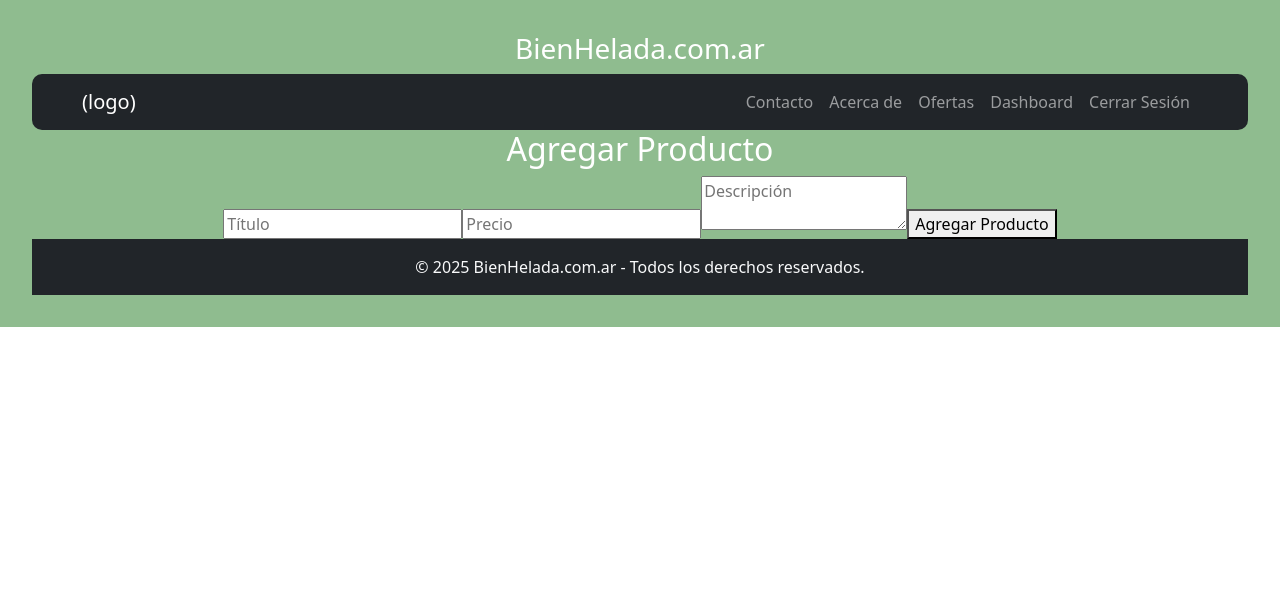
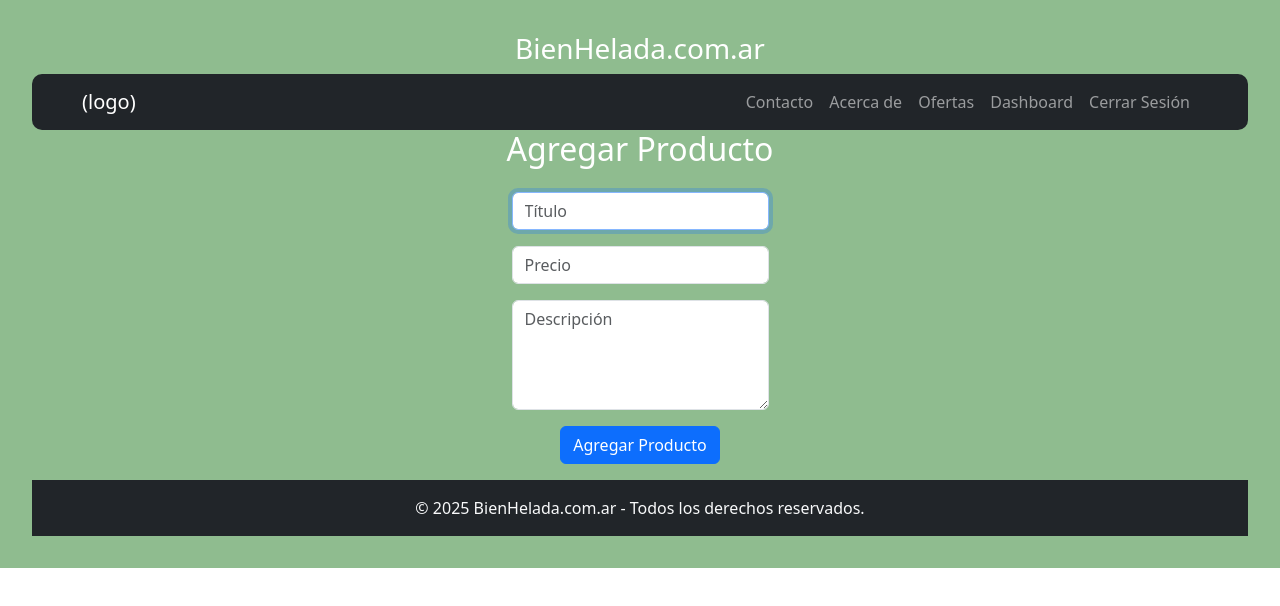
Before and after one commit to undrbug/integrador-TalentoTech, a React (Vite) app: page /add-product in a window 1280 px wide. Shown: the top 606 px of the page. Built offline with nearby package versions, Linux system fonts and the light colour scheme; no server answers; sample sign-in values are in the browser's storage.

Commit message:
Se agregaron maximos, minimos, saltos, longitud max y min, columnas, etc al form de productadd

```diff
--- a/src/components/ProductAdd.jsx
+++ b/src/components/ProductAdd.jsx
@@ -1,10 +1,13 @@
 import { useState } from 'react';
 import { useProductos } from './ProductContext.jsx';
 import { useNavigate } from 'react-router-dom';
+import Form from 'react-bootstrap/Form';
+import Button from 'react-bootstrap/Button';
+import Container from 'react-bootstrap/Container';
 
 const ProductAdd = () => {
 
-    const { productos } = useProductos();
+    const { productos, setProductos } = useProductos();
     const [errors, setErrors] = useState({});
     const navigate = useNavigate();
     const handleRedirect = (ruta) => {
@@ -44,7 +47,7 @@ const ProductAdd = () => {
     const addProduct = (product) => {
         const newId = productos.length > 0 ? Math.max(...productos.map(p => p.id)) + 1 : 1;
         const newProduct = { id: newId, ...product };
-        productos.push(newProduct);
+        setProductos([...productos, newProduct]);
         console.log('Producto agregado:', newProduct);
         setNewProduct({
             title: '',
@@ -59,41 +62,58 @@ const ProductAdd = () => {
         if (validForm()) {
             addProduct(newProduct);
         }
-        handleRedirect('/shop');
     };
 
     return (
-        <div>
+        <Container className="container d-flex flex-column align-items-center justify-content-center">
             <h2>Agregar Producto</h2>
-            <form onSubmit={handleSubmit}>
-                <input
+            <Form onSubmit={handleSubmit} className="">
+                <Form.Group controlId="formTitle" className="mt-3 mb-3">
+                    <Form.Control
                         type="text"
                         name="title"
+                        minLength={10}
+                        maxLength={50}
+                        required
+                        autoFocus
                         placeholder="Título"
                         value={newProduct.title}
                         onChange={handleChange}
                     />
+                </Form.Group>
                 {errors.title && <p className="error">{errors.title}</p>}
-                <input
+                <Form.Group controlId="formPrice" className="mb-3">
+                    <Form.Control
                         type="number"
                         name="price"
                         placeholder="Precio"
                         min="0"
-                    step="0.01"
+                        step="0.50"
+                        required
                         value={newProduct.price}
                         onChange={handleChange}
                     />
+                </Form.Group>
                 {errors.price && <p className="error">{errors.price}</p>}
-                <textarea
+                <Form.Group controlId="formDescription" className="mb-3">
+                    <Form.Control
+                        as="textarea"
                         name="description"
                         placeholder="Descripción"
+                        minLength={10}
+                        maxLength={200}
+                        required
+                        rows="4"
                         value={newProduct.description}
                         onChange={handleChange}
                     />
+                </Form.Group>
                 {errors.description && <p className="error">{errors.description}</p>}
-                <button type="submit">Agregar Producto</button>
-            </form>
+                <div className="d-flex justify-content-center m-3 ">
+                    <Button type="submit">Agregar Producto</Button>
                 </div>
+            </Form>
+        </Container>
     );
 }
 
```
Lines whose indentation alone changed are shown as unchanged.
